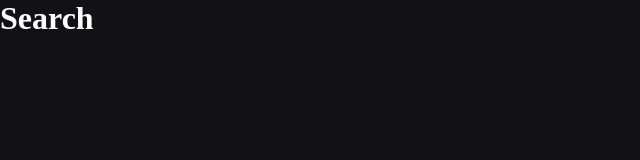
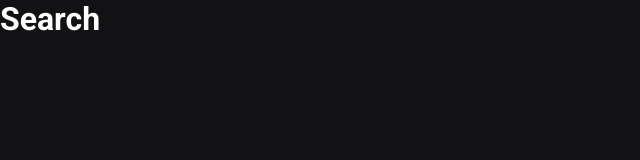
Before and after one commit to diegoMasin/boilerplate-nextjs-com-materialui, a Next.js app: page /search in a window 1280 px wide. Shown: the top 160 px of the page, without its empty margins (0-640 px from the left). Built offline with nearby package versions, Linux system fonts and the light colour scheme.

Commit message:
Criando a forma de Globalizar coisas no Head.

```diff
--- a/server.json
+++ b/server.json
@@ -6,7 +6,7 @@
   "products": [
     {
       "id": 1,
-      "title": "Camiseta Front-ends",
+      "title": "Camiseta Front-end",
       "price": 79.9,
       "category_id": "camisetas",
       "slug": "camiseta-front-ends"
--- a/src/pages/_document.tsx
+++ b/src/pages/_document.tsx
@@ -1,19 +1,18 @@
-import Document, { DocumentContext } from 'next/document'
-import { ServerStyleSheet } from 'styled-components'
+import Document, { DocumentContext, Html, Head, Main, NextScript } from 'next/document';
+import { ServerStyleSheet } from 'styled-components';
 
 export default class MyDocument extends Document {
   static async getInitialProps(ctx: DocumentContext) {
-    const sheet = new ServerStyleSheet()
-    const originalRenderPage = ctx.renderPage
+    const sheet = new ServerStyleSheet();
+    const originalRenderPage = ctx.renderPage;
 
     try {
       ctx.renderPage = () =>
         originalRenderPage({
-          enhanceApp: (App) => (props) =>
-            sheet.collectStyles(<App {...props} />),
-        })
+          enhanceApp: App => props => sheet.collectStyles(<App {...props} />),
+        });
 
-      const initialProps = await Document.getInitialProps(ctx)
+      const initialProps = await Document.getInitialProps(ctx);
       return {
         ...initialProps,
         styles: (
@@ -22,9 +21,26 @@ export default class MyDocument extends Document {
             {sheet.getStyleElement()}
           </>
         ),
-      }
+      };
     } finally {
-      sheet.seal()
+      sheet.seal();
     }
   }
+
+  render() {
+    return (
+      <Html>
+        <Head>
+          <meta charSet="utf-8" />
+
+          <link rel="preconnect" href="https://fonts.gstatic.com" />
+          <link href="https://fonts.googleapis.com/css2?family=Roboto:wght@400;500;700&display=swap" rel="stylesheet" />
+        </Head>
+        <body>
+          <Main />
+          <NextScript />
+        </body>
+      </Html>
+    );
+  }
 }
--- a/src/styles/GlobalStyles.ts
+++ b/src/styles/GlobalStyles.ts
@@ -1,4 +1,4 @@
-import {createGlobalStyle} from 'styled-components';
+import { createGlobalStyle } from 'styled-components';
 
 export default createGlobalStyle`
 *{
@@ -9,5 +9,6 @@ export default createGlobalStyle`
 body {
     background: #121214;
     color: #FFF;
+    font-family: Roboto, Arial, Helvetica, sans-serif
 }
 `;
```
Also changed, not shown: 1 other file (tests, documents, lock files or other folders).
